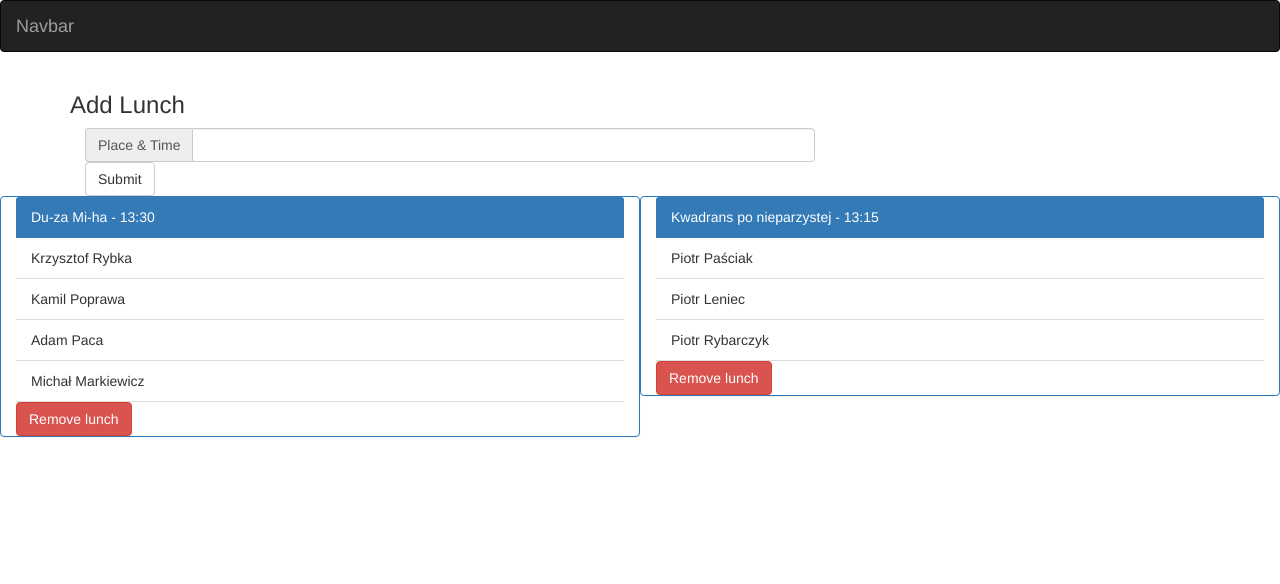
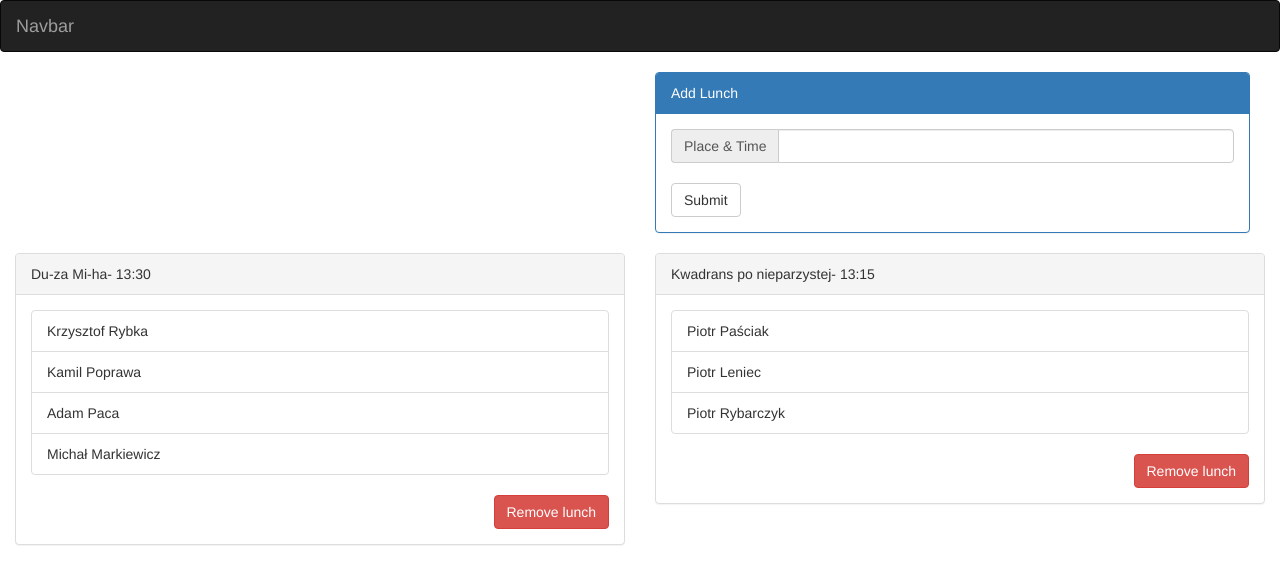
Before and after one commit to Punkbooster/foodify, a React (Create React App) app: page / in a window 1280 px wide. Shown: the top 584 px of the page. Built offline with nearby package versions, Linux system fonts and the light colour scheme.

Commit message:
Make lunch blocks nicier

```diff
--- a/src/components/AddLunch.js
+++ b/src/components/AddLunch.js
@@ -1,16 +1,24 @@
 import React from 'react'
 
 const AddLunch = (props) => (
-  <div className='container'>
-    <h3>
-      Add Lunch
-    </h3>
-    <form className='bs-example bs-example-form col-md-8'>
-      <div className="input-group"> <span className="input-group-addon" id="basic-addon1">Place & Time</span>
-        <input className="form-control" aria-describedby="basic-addon1"/>
+  <div className='container col-md-12'>
+    <div className='col-md-6 pull-right'>
+      <div className='panel panel-primary pull-right'>
+        <div className='panel-heading'>
+          Add Lunch
+        </div>
+        <div className='panel-body'>
+          <form className='bs-example bs-example-form'>
+            <div className="input-group">
+              <span className="input-group-addon" id="basic-addon1">Place & Time</span>
+              <input className="form-control" aria-describedby="basic-addon1"/>
+            </div>
+            <br />
+            <button type="submit" className="btn btn-default">Submit</button>
+          </form>
+        </div>
       </div>
-      <button type="submit" className="btn btn-default">Submit</button>
-    </form>
+    </div>
   </div>
 )
 
--- a/src/components/Lunch.js
+++ b/src/components/Lunch.js
@@ -1,20 +1,26 @@
 import React from 'react'
 
 const Lunch = (props) => (
-  <div className="panel panel-primary col-md-6">
-     <div className="panel-heading">
-       {props.lunch.restaurantName} - {props.lunch.time}
+  <div className='container col-md-6'>
+    <div className='panel panel-default'>
+      <div className='panel-heading'>
+        {props.lunch.restaurantName}
+        - {props.lunch.time}
       </div>
-     <ul className="list-group">
+      <div className='panel-body'>
+        <ul className='list-group'>
           {props.lunch.users.map(user => (
-         <li key={user} className="list-group-item">
+            <li key={user} className='list-group-item'>
               {user}
             </li>
           ))}
         </ul>
-     <button className='btn btn-danger' onClick={() => props.onRemoveClick(props.lunch.id)}>
+        <button className='btn btn-danger pull-right' onClick={() => props.onRemoveClick(props.lunch.id)}>
           Remove lunch
         </button>
+      </div>
+
+    </div>
   </div>
 )
 
```
Lines whose indentation alone changed are shown as unchanged.
